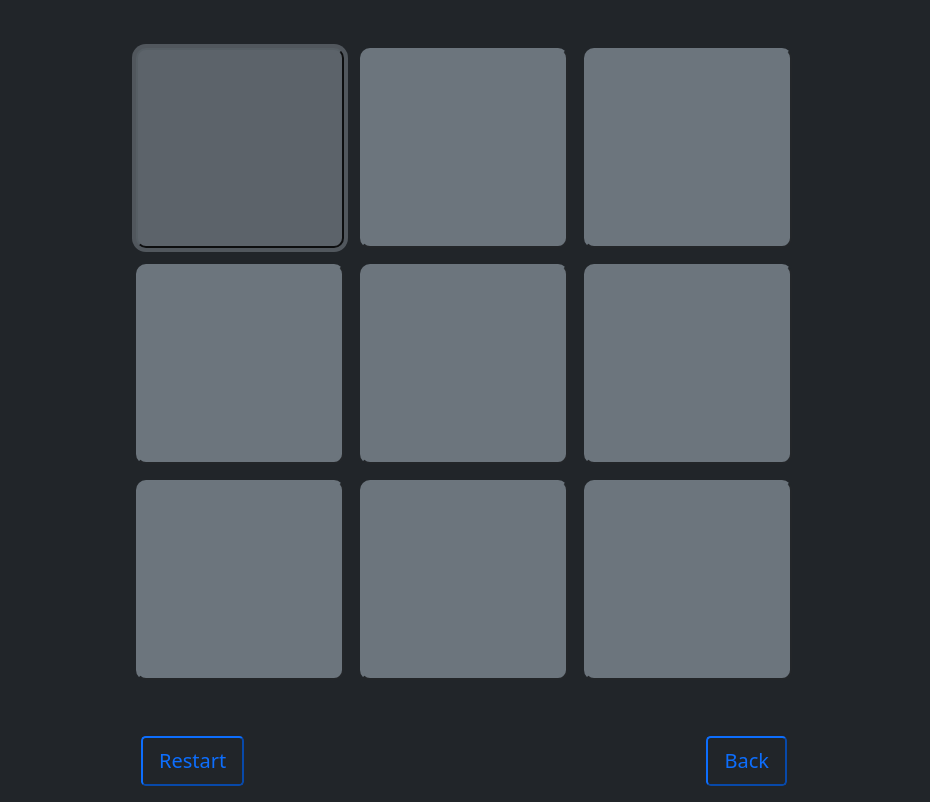
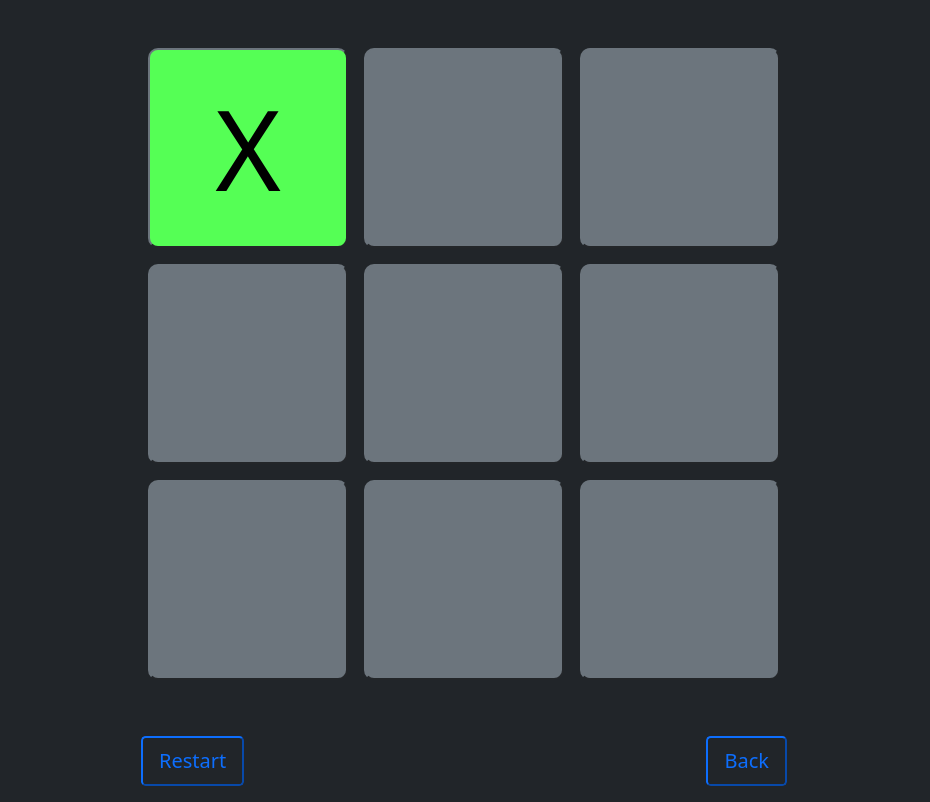
Before and after one commit to Shiki-Himura/Connect-Four, a website: page game.html in a window 1280 px wide. Both pictures are taken after a click on the button 416 px from the left and 268 px from the top of the page. Shown: the part 120-922 px from the top of the page, without its empty margins (176-1106 px from the left). Drawn offline with nearby package versions, Linux system fonts and the light colour scheme.

Commit message:
finish styling index and game add external jquery file implement coordinates to save data

```diff
--- a/game.html
+++ b/game.html
@@ -14,24 +14,24 @@
         <h1 class="d-flex justify-content-center align-items-center mb-5">Welcome to Tic-Tac-Toe</h1>
 
         <div class="row">
-            <div class="col d-flex justify-content-center">
-                <button class="btn-secondary gamebtn"></button>
-                <button class="btn-secondary gamebtn"></button>
-                <button class="btn-secondary gamebtn"></button>
+            <div class="col d-flex justify-content-center align-items-center">
+                <button class="btn-secondary gamebtn" data-x="0" data-y="0"></button>
+                <button class="btn-secondary gamebtn" data-x="0" data-y="1"></button>
+                <button class="btn-secondary gamebtn" data-x="0" data-y="2"></button>
             </div>
         </div>
         <div class="row">
             <div class="col d-flex justify-content-center">
-                <button class="btn-secondary gamebtn"></button>
-                <button class="btn-secondary gamebtn"></button>
-                <button class="btn-secondary gamebtn"></button>
+                <button class="btn-secondary gamebtn" data-x="1" data-y="0"></button>
+                <button class="btn-secondary gamebtn" data-x="1" data-y="1"></button>
+                <button class="btn-secondary gamebtn" data-x="1" data-y="2"></button>
             </div>
         </div>
         <div class="row">
             <div class="col d-flex justify-content-center">
-                <button class="btn-secondary gamebtn"></button>
-                <button class="btn-secondary gamebtn"></button>
-                <button class="btn-secondary gamebtn"></button>
+                <button class="btn-secondary gamebtn" data-x="2" data-y="0"></button>
+                <button class="btn-secondary gamebtn" data-x="2" data-y="1"></button>
+                <button class="btn-secondary gamebtn" data-x="2" data-y="2"></button>
             </div>
         </div>
         <div class="row mt-5">
@@ -51,8 +51,9 @@
     integrity="sha256-H+K7U5CnXl1h5ywQfKtSj8PCmoN9aaq30gDh27Xc0jk="
     crossorigin="anonymous">
     </script>
-    <script src="minmax.js"></script>
+    <!-- <script src="minmax.js"></script> -->
     <script src="script.js"></script>
-    <script src="logic.php"></script>
+    <!-- <script src="logic.php"></script> -->
+    </script>
 </body>
 </html>
--- a/script.js
+++ b/script.js
@@ -1,4 +1,31 @@
-$("gamebtn").on("click", function(event) {
-    // do stuff here c:
-    // magic *o*
+$(function() {
+    var playerOne = true;
+    var playField = [
+        [0,0,0],
+        [0,0,0],
+        [0,0,0]
+    ];
+
+    $('.gamebtn').on('click', function(){
+        var x = $(this).data('x');
+        var y = $(this).data('y');
+
+        if(playerOne == true)
+        {
+            $(this).text("X");
+            playField[x][y] = 1;
+
+            $(this).css('background-color', '#55ff55');
+        }
+        else
+        {
+            $(this).text("O");
+            playField[x][y] = 2;
+
+            $(this).css('background-color', '#ff5555');
+        }
+        playerOne = !playerOne;
+        $(this).prop('disabled', true);
+    });
+
 });
--- a/style.css
+++ b/style.css
@@ -19,11 +19,15 @@
     font-size: 5em;
 }
 
-.gamebtn {
-    width: 13em;
+.gamebtn,
+.gamebtn:disabled {
+    width: 200px;
     height: 200px;
     margin: 0.5rem;
     border-radius: 10px;
+
+    font-size: 7rem;
+    color: rgb(0, 0, 0);
 }
 
 
```
Also changed, not shown: index.html (+2 -2 lines).
